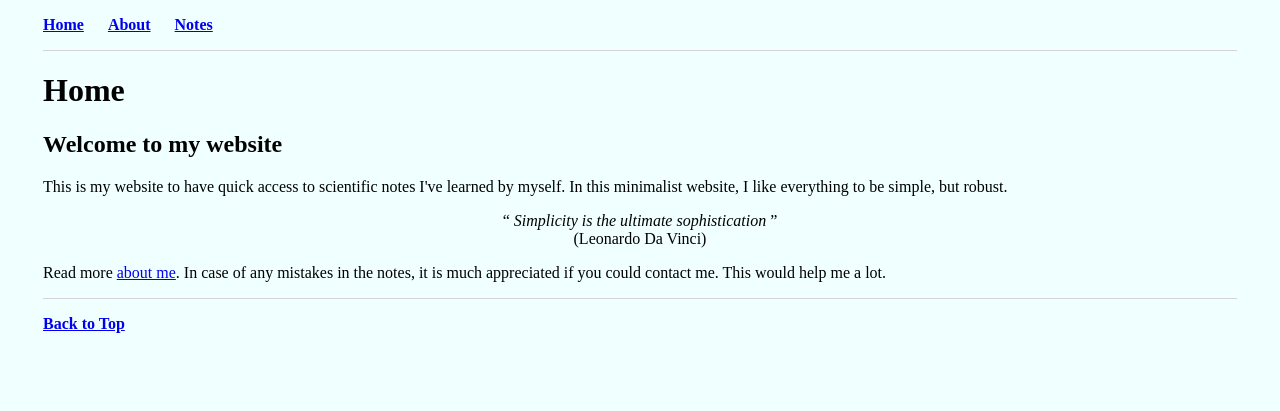
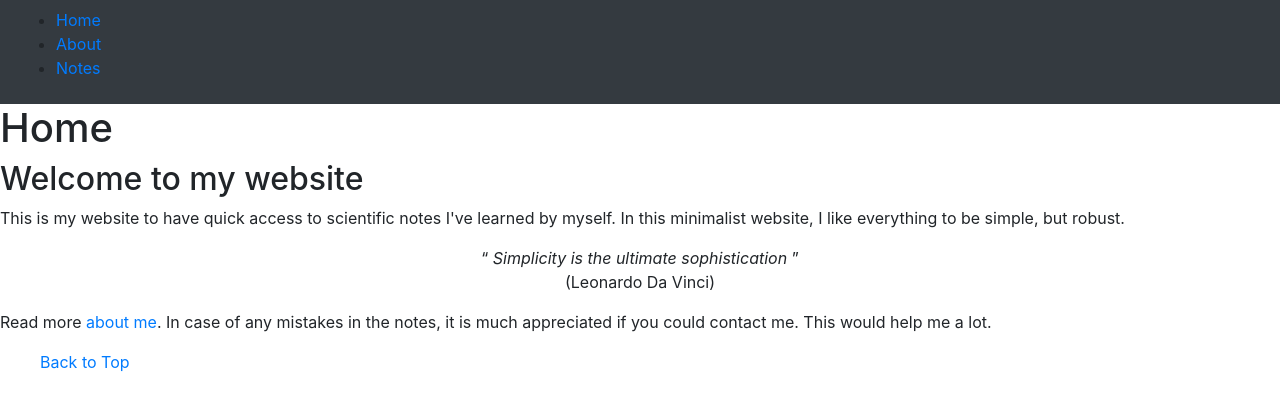
Before and after one commit to mrrezaie/mrrezaie.github.io, a Jekyll site: the page built from index.html, in a window 1280 px wide. Shown: the top 411 px of the page. Built offline with Jekyll 4.4.1, drawn with Linux system fonts in a browser that asks for light colours.

Commit message:
Update default.html

```diff
--- a/_layouts/default.html
+++ b/_layouts/default.html
@@ -2,7 +2,8 @@
 	<html>
 		<head>
 			<title>{{ page.title }}</title>
-			<link rel="stylesheet" type="text/css" href="/css/main.css">
+<!-- 			<link rel="stylesheet" type="text/css" href="/css/main.css"> -->
+			<link rel="stylesheet" href="https://cdn.jsdelivr.net/npm/bootstrap@4.6.1/dist/css/bootstrap.min.css">
 			<link rel='shortcut icon' type='image/x-icon' href='/css/favicon.ico' />
 		</head>
 		<body>
```
